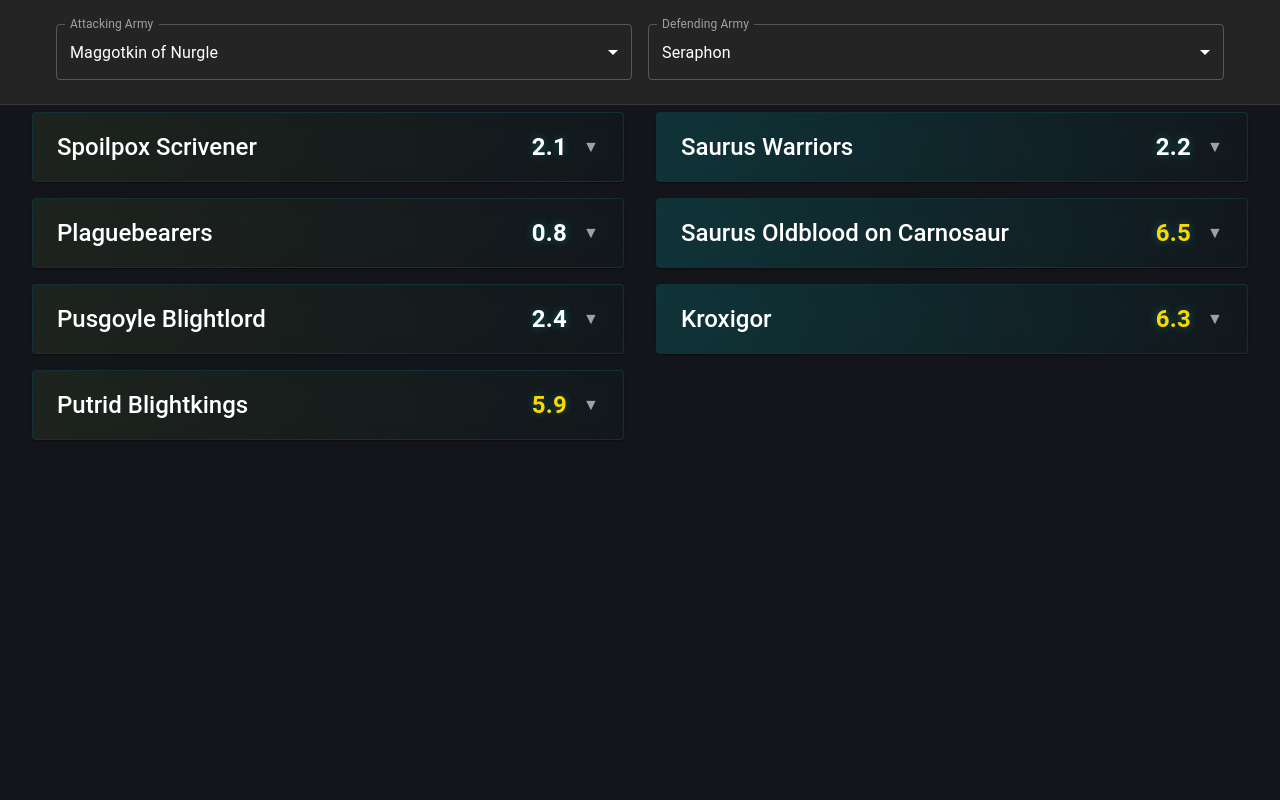
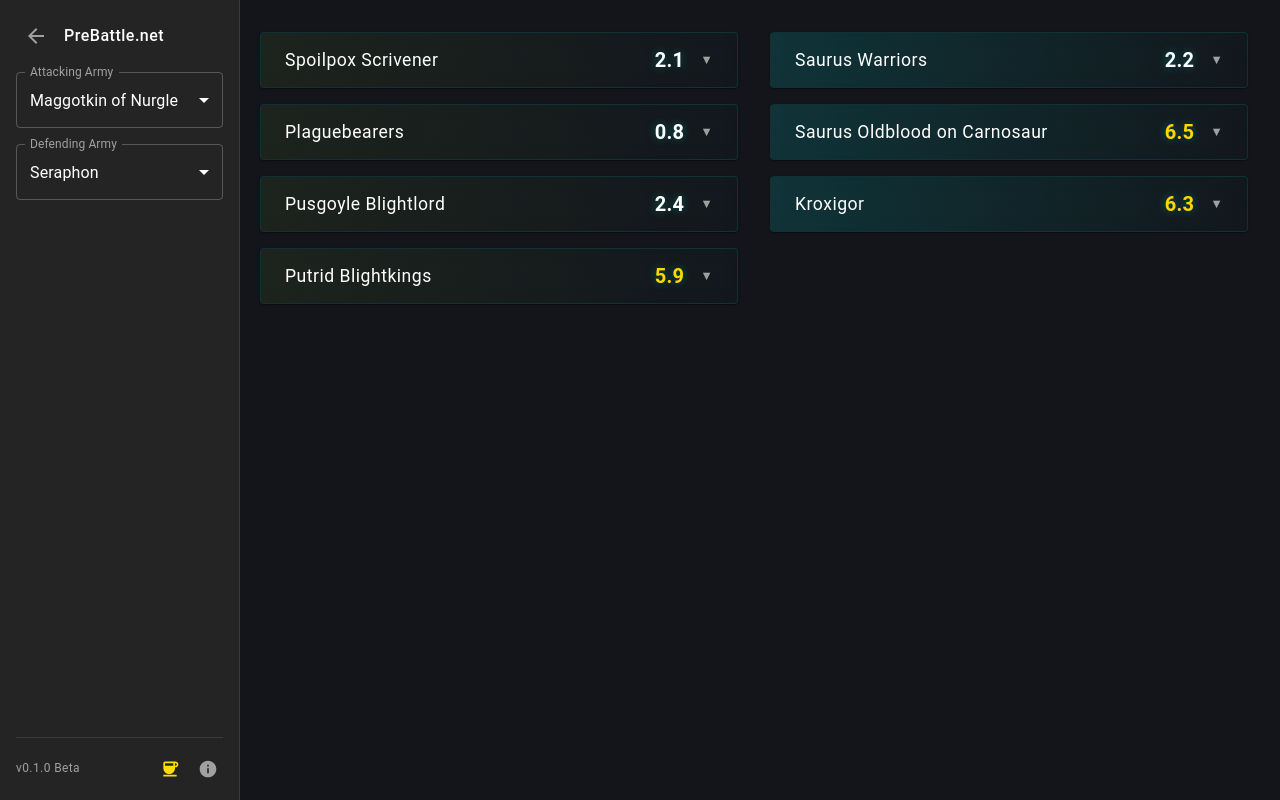
Before and after one commit to fafimba/Statos, a React (Create React App) app in the folder frontend/: page /spearhead in a window 1280 px wide. Built offline with nearby package versions, Linux system fonts and the light colour scheme.

Commit message:
-arreglando lo visual

```diff
--- a/frontend/public/index.html
+++ b/frontend/public/index.html
@@ -13,7 +13,6 @@
     <link rel="manifest" href="%PUBLIC_URL%/manifest.json" />
     <link href="https://fonts.googleapis.com/css2?family=Cinzel:wght@400;600&display=swap" rel="stylesheet">
     <title>PreBattle.net</title>
-    <script data-name="BMC-Widget" data-cfasync="false" src="https://cdnjs.buymeacoffee.com/1.0.0/widget.prod.min.js" data-id="fafimba" data-description="Support me on Buy me a coffee!" data-message="" data-color="#FFDD00" data-position="Right" data-x_margin="18" data-y_margin="18"></script>
   </head>
   <body>
     <noscript>You need to enable JavaScript to run this application.</noscript>
--- a/frontend/src/components/ComparacionEjercitos/index.js
+++ b/frontend/src/components/ComparacionEjercitos/index.js
@@ -13,8 +13,15 @@
   CardContent,
   Tooltip,
   FormControlLabel,
-  Stack
+  Stack,
+  IconButton,
+  Drawer,
+  useMediaQuery,
+  useTheme
 } from '@mui/material';
+import { useNavigate } from 'react-router-dom';
+import ArrowBackIcon from '@mui/icons-material/ArrowBack';
+import MenuIcon from '@mui/icons-material/Menu';
 import { armies } from '../../data/armies';
 import { calculateAttacks, calcularMortalesConDados, calcularValorDado } from '../../utils/calculator';
 import { weapon_abilities } from '../../data/weapon_abilities';
@@ -22,9 +29,12 @@
 import FavoriteIcon from '@mui/icons-material/Favorite';
 import ShieldIcon from '@mui/icons-material/Shield';
 import SecurityIcon from '@mui/icons-material/Security';
+import InfoIcon from '@mui/icons-material/Info';
+import CoffeeIcon from '@mui/icons-material/Coffee';
 
 
 function ComparacionEjercitos() {
+  const navigate = useNavigate();
   const [selectedEjercitoAtacante, setSelectedEjercitoAtacante] = useState(() =>
     localStorage.getItem('selectedAttacker') || Object.keys(armies)[0]
   );
@@ -34,6 +44,9 @@
   );
 
   const [vistaUnaColumna, setVistaUnaColumna] = useState(false);
+  const [drawerOpen, setDrawerOpen] = useState(false);
+  const theme = useTheme();
+  const isMobile = useMediaQuery(theme.breakpoints.down('sm'));
 
   const unidadesAtacantesOrdenadas = useMemo(() => {
     const ejercito = armies[selectedEjercitoAtacante];
@@ -71,7 +84,118 @@
 
   return (
     <Box sx={{ width: '100%' }}>
-      {/* Header fijo con selectores */}
+      {/* Sidebar fijo para desktop */}
+      {!isMobile && (
+        <Box sx={{
+          position: 'fixed',
+          left: 0,
+          top: 0,
+          bottom: 0,
+          width: '240px',
+          backgroundColor: 'background.paper',
+          borderRight: '1px solid rgba(255, 255, 255, 0.1)',
+          backdropFilter: 'blur(8px)',
+          zIndex: 1100,
+          display: 'flex',
+          flexDirection: 'column',
+          p: 2,
+          gap: 2
+        }}>
+          {/* Contenido principal del sidebar */}
+          <Box sx={{ flex: 1, display: 'flex', flexDirection: 'column', gap: 2 }}>
+            <Box sx={{ display: 'flex', alignItems: 'center', gap: 1 }}>
+              <IconButton
+                onClick={() => navigate('/')}
+                sx={{
+                  color: 'text.secondary',
+                  '&:hover': { color: '#00CED1' }
+                }}
+              >
+                <ArrowBackIcon />
+              </IconButton>
+              <Typography variant="h6">
+                PreBattle.net
+              </Typography>
+            </Box>
+
+            <FormControl fullWidth>
+              <InputLabel>Attacking Army</InputLabel>
+              <Select
+                value={selectedEjercitoAtacante}
+                onChange={(e) => setSelectedEjercitoAtacante(e.target.value)}
+                label="Attacking Army"
+                MenuProps={MENU_PROPS}
+              >
+                {Object.keys(armies).map((armyName) => (
+                  <MenuItem key={armyName} value={armyName}>
+                    {armyName}
+                  </MenuItem>
+                ))}
+              </Select>
+            </FormControl>
+
+            <FormControl fullWidth>
+              <InputLabel>Defending Army</InputLabel>
+              <Select
+                value={selectedEjercitoDefensor}
+                onChange={(e) => setSelectedEjercitoDefensor(e.target.value)}
+                label="Defending Army"
+                MenuProps={MENU_PROPS}
+              >
+                {Object.keys(armies).map((armyName) => (
+                  <MenuItem key={armyName} value={armyName}>
+                    {armyName}
+                  </MenuItem>
+                ))}
+              </Select>
+            </FormControl>
+          </Box>
+
+          {/* Footer del sidebar */}
+          <Box sx={{
+            pt: 2,
+            borderTop: '1px solid rgba(255, 255, 255, 0.1)',
+            display: 'flex',
+            flexDirection: 'column',
+            gap: 1
+          }}>
+            <Box sx={{
+              display: 'flex',
+              justifyContent: 'space-between',
+              alignItems: 'center'
+            }}>
+              <Typography variant="caption" sx={{ color: 'text.secondary' }}>
+                v0.1.0 Beta
+              </Typography>
+              <Box sx={{ display: 'flex', gap: 1 }}>
+                <IconButton
+                  size="small"
+                  onClick={() => window.open('https://www.buymeacoffee.com/fafimba', '_blank')}
+                  sx={{
+                    color: '#FFDD00',
+                    '&:hover': { color: '#FFE44D' }
+                  }}
+                >
+                  <CoffeeIcon fontSize="small" />
+                </IconButton>
+                <IconButton
+                  size="small"
+                  onClick={() => {/* Aquí puedes abrir un diálogo de información */}}
+                  sx={{
+                    color: 'text.secondary',
+                    '&:hover': { color: '#00CED1' }
+                  }}
+                >
+                  <InfoIcon fontSize="small" />
+                </IconButton>
+              </Box>
+            </Box>
+          </Box>
+        </Box>
+      )}
+
+      {/* Botón de menú para móvil */}
+      {isMobile && (
         <Box sx={{
           position: 'fixed',
           top: 0,
@@ -81,29 +205,52 @@
           backgroundColor: 'background.paper',
           borderBottom: '1px solid rgba(255, 255, 255, 0.1)',
           backdropFilter: 'blur(8px)',
-        padding: { xs: 2, md: 3 },
-      }}>
-        <Box sx={{
-          maxWidth: '1800px',
-          width: '100%',
-          margin: '0 auto',
-          px: { xs: 1, md: 4 },
-          display: 'flex',
-          gap: 2,
-          flexDirection: { xs: 'column', sm: 'row' }
-        }}>
-          <FormControl sx={{ flex: 1 }}>
-            <InputLabel
-              id="attacking-army-label"
+          padding: 1,
+        }}>
+          <IconButton
+            onClick={() => setDrawerOpen(true)}
             sx={{
               color: 'text.secondary',
-                '&.Mui-focused': {
-                  color: 'primary.main'
-                }
-              }}
-            >
-              Attacking Army
-            </InputLabel>
+              '&:hover': { color: '#00CED1' }
+            }}
+          >
+            <MenuIcon />
+          </IconButton>
+        </Box>
+      )}
+
+      {/* Drawer para móvil */}
+      <Drawer
+        anchor="left"
+        open={drawerOpen}
+        onClose={() => setDrawerOpen(false)}
+        PaperProps={{
+          sx: {
+            width: '85%',
+            maxWidth: '320px',
+            backgroundColor: 'background.paper',
+            backgroundImage: 'none',
+            p: 2,
+            display: 'flex',
+            flexDirection: 'column'
+          }
+        }}
+      >
+        <Box sx={{ display: 'flex', flexDirection: 'column', gap: 3, flex: 1 }}>
+          <Box sx={{ display: 'flex', alignItems: 'center', gap: 1 }}>
+            <IconButton
+              onClick={() => navigate('/')}
+              sx={{ color: 'text.secondary' }}
+            >
+              <ArrowBackIcon />
+            </IconButton>
+            <Typography variant="h6">
+              PreBattle.net
+            </Typography>
+          </Box>
+
+          <FormControl fullWidth>
+            <InputLabel>Attacking Army</InputLabel>
             <Select
               labelId="attacking-army-label"
               value={selectedEjercitoAtacante}
@@ -137,25 +284,14 @@
             </Select>
           </FormControl>
 
-          <FormControl sx={{ flex: 1 }}>
-            <InputLabel
-              id="defending-army-label"
-              sx={{
-                color: 'text.secondary',
-                '&.Mui-focused': {
-                  color: 'primary.main'
-                }
-              }}
-            >
-              Defending Army
-            </InputLabel>
+          <FormControl fullWidth>
+            <InputLabel>Defending Army</InputLabel>
             <Select
               labelId="defending-army-label"
               value={selectedEjercitoDefensor}
               onChange={(e) => setSelectedEjercitoDefensor(e.target.value)}
               label="Defending Army"
               MenuProps={MENU_PROPS}
-
             >
               {Object.keys(armies).map((armyName) => (
                 <MenuItem
@@ -183,18 +319,62 @@
             </Select>
           </FormControl>
         </Box>
-      </Box>
-
-      {/* Espaciador para compensar el header fijo */}
-      <Box sx={{ height: { xs: '170px', sm: '80px' } }} />
+
+        {/* Footer del drawer */}
+        <Box sx={{
+          pt: 2,
+          mt: 2,
+          borderTop: '1px solid rgba(255, 255, 255, 0.1)',
+          display: 'flex',
+          flexDirection: 'column',
+          gap: 1
+        }}>
+          <Box sx={{
+            display: 'flex',
+            justifyContent: 'space-between',
+            alignItems: 'center'
+          }}>
+            <Typography variant="caption" sx={{ color: 'text.secondary' }}>
+              v0.1.0 Beta
+            </Typography>
+            <Box sx={{ display: 'flex', gap: 1 }}>
+              <IconButton
+                size="small"
+                onClick={() => window.open('https://www.buymeacoffee.com/fafimba', '_blank')}
+                sx={{
+                  color: '#FFDD00',
+                  '&:hover': { color: '#FFE44D' }
+                }}
+              >
+                <CoffeeIcon fontSize="small" />
+              </IconButton>
+              <IconButton
+                size="small"
+                onClick={() => {/* Aquí puedes abrir un diálogo de información */}}
+                sx={{
+                  color: 'text.secondary',
+                  '&:hover': { color: '#00CED1' }
+                }}
+              >
+                <InfoIcon fontSize="small" />
+              </IconButton>
+            </Box>
+          </Box>
+        </Box>
+      </Drawer>
+
+      {/* Ajustar el espaciador para el nuevo header más pequeño en móvil */}
+      {isMobile && <Box sx={{ height: '56px' }} />}
 
       {/* Contenido principal */}
       <Box sx={{
         maxWidth: '1800px',
         width: '100%',
         margin: '0 auto',
-        px: { xs: 1, md: 4 },
-        py: { xs: 1, md: 4 }
+        pl: { xs: 1, sm: '260px' },
+        pr: { xs: 1, sm: 4 },
+        pt: { xs: 1, sm: 4 },
+        pb: 4
       }}>
         <Stack
           direction={{ xs: 'column', md: 'row' }}
@@ -295,7 +475,7 @@
         borderColor: 'rgba(0, 207, 200, 0.15)',
         backdropFilter: 'blur(8px)',
         overflow: 'hidden',
-        mb: 2,
+        mb: 1.5,
         '@media (min-width: 800px)': {
           '&:hover': {
             borderColor: 'primary.main',
@@ -315,7 +495,7 @@
           onClick={() => setExpandido(!expandido)}
           sx={{
             background: `linear-gradient(90deg, ${ejercitoAtacante.color}2A 0%, transparent 100%)`,
-            py: 2,
+            py: 1.5,
             px: 3,
             cursor: 'pointer',
             display: 'flex',
@@ -329,13 +509,14 @@
             overflow: 'hidden'
           }}>
             <Typography
-              variant="h5"
+              variant="h6"
               sx={{
                 color: 'text.primary',
-                fontWeight: 500,
+                fontWeight: 400,
                 overflow: 'hidden',
                 textOverflow: 'ellipsis',
-                whiteSpace: 'nowrap'
+                whiteSpace: 'nowrap',
+                fontSize: { xs: '1rem', sm: '1.1rem' }
               }}
             >
               {nombreUnidad}
@@ -358,7 +539,7 @@
               >
                 <Typography sx={{
                   color: danoMedio >= 8 ? '#ff4d4d' : danoMedio >= 5 ? 'primary.main' : 'text.primary',
-                  fontSize: '1.5rem',
+                  fontSize: { xs: '1.1rem', sm: '1.25rem' },
                   fontWeight: 600,
                   opacity: 1,
                   minWidth: '60px',
@@ -373,6 +554,7 @@
             <Box sx={{
               color: 'text.secondary',
               opacity: 1,
+              fontSize: '0.8rem',
               transition: 'transform 0.3s ease',
               transform: expandido ? 'rotate(180deg)' : 'rotate(0deg)'
             }}>
```
Lines whose indentation alone changed are shown as unchanged.
